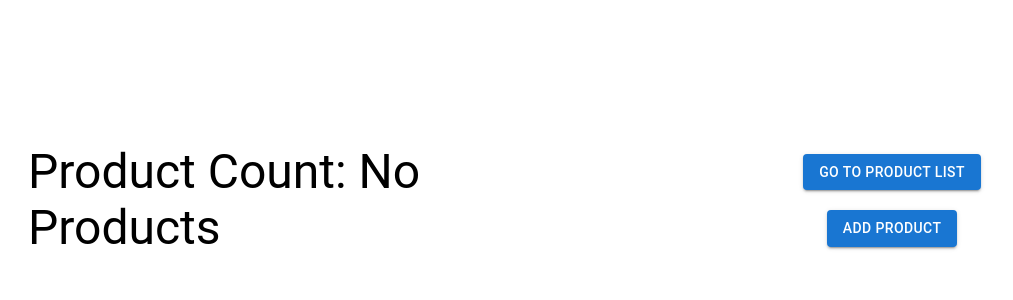
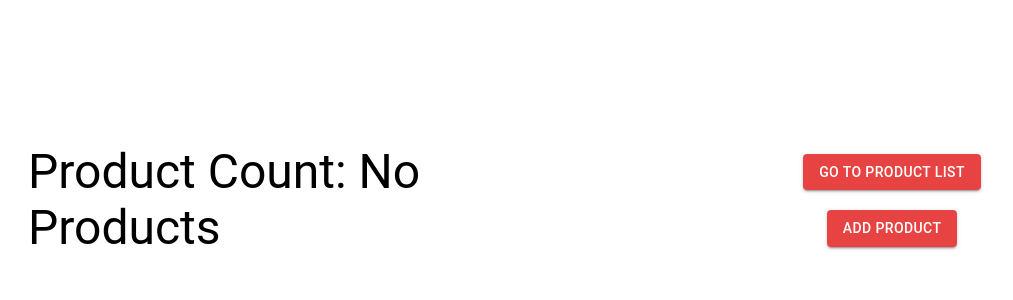
Before and after one commit to techoneel/my-app, a React (Create React App) app: page / in a window 1280 px wide. Shown: the top 300 px of the page, without its empty margins (36-1049 px from the left). Built offline with nearby package versions, Linux system fonts and the light colour scheme; no server answers.

Commit message:
+ check in basic form handle

```diff
--- a/src/components/App.tsx
+++ b/src/components/App.tsx
@@ -12,6 +12,9 @@ import {
   initialProducts,
   productReducer,
 } from "../reducers/productReducer";
+import { ThemeProvider } from "@emotion/react";
+import defaultTheme from "../config/theme";
+import AddProduct from "./product/AddProduct";
 
 function App() {
   /**
@@ -23,12 +26,13 @@ function App() {
   // const [products, setProducts] = React.useState<[]>([]);
   // const [currentProductID, setCurrentProductID] = React.useState<number>(NaN);
 
-  const [{ products, currentProductID }, dispatch] = React.useReducer(
-    productReducer,
-    initialProducts
-  );
-  // const [state, dispatch] = React.useReducer(productReducer, initialProducts);
-  // const { products, currentProductID } = state;
+  // const [{ products, currentProductID }, dispatch] = React.useReducer(
+  //   productReducer,
+  //   initialProducts
+  // );
+
+  const [state, dispatch] = React.useReducer(productReducer, initialProducts);
+  const { products, currentProductID } = state;
 
   useEffect(
     () => {
@@ -57,7 +61,26 @@ function App() {
     ]
   );
 
+  /**
+ * if you want to declare theme in App.tsx itself
+ * <ThemeProvider
+      theme={createTheme({
+        palette: {
+          primary: {
+            main: "#e84343",
+          },
+          secondary: {
+            main: "#f50057",
+          },
+        },
+      })}
+    >
+    {children}
+    </ThemeProvider>
+ */
+
   return (
+    <ThemeProvider theme={defaultTheme}>
       <ProductProvider
         products={products}
         currentProductID={currentProductID}
@@ -67,6 +90,7 @@ function App() {
           <Routes>
             <Route path="/" element={<Product />} />
             <Route path="/products" element={<ProductList />} />
+            <Route path="/products/add" element={<AddProduct />} />
             <Route path="/product/:productID" element={<ProductDetails />} />
 
             {/* Routes Error Handling */}
@@ -75,6 +99,7 @@ function App() {
           </Routes>
         </BrowserRouter>
       </ProductProvider>
+    </ThemeProvider>
   );
 }
 
--- a/src/components/product/AddProduct.tsx
+++ b/src/components/product/AddProduct.tsx
@@ -1,7 +1,54 @@
 import React from "react";
+import { Resolver, useForm } from "react-hook-form";
+
+type ProductFormValues = {
+  title: string;
+  brand: string;
+  // description: string;
+  // price: number;
+};
+
+const resolver: Resolver<ProductFormValues> = async (
+  values: ProductFormValues
+) => {
+  return {
+    values: values?.title ? values : {},
+    errors: !values.title
+      ? {
+          title: {
+            type: "required",
+            message: "Title is required.",
+          },
+        }
+      : {},
+  };
+};
 
 function AddProduct() {
-  return <h1>AddProduct</h1>;
+  const [productFormValues, setProductFormValues] =
+    React.useState<ProductFormValues | null>(null);
+  const {
+    register,
+    handleSubmit,
+    formState: { errors },
+  } = useForm<ProductFormValues>({ resolver });
+
+  const onSubmit = handleSubmit((data: ProductFormValues) => {
+    setProductFormValues(data);
+  });
+
+  return (
+    <>
+      <pre>{JSON.stringify(productFormValues || {}, null, 2)}</pre>
+      <form onSubmit={onSubmit}>
+        <input {...register("title")} placeholder="Enter product title" />
+        {errors?.title && <p>{errors.title.message}</p>}
+        <input {...register("brand")} placeholder="Enter product brand" />
+
+        <input type="submit" />
+      </form>
+    </>
+  );
 }
 
 export default AddProduct;
--- a/src/components/product/Product.tsx
+++ b/src/components/product/Product.tsx
@@ -44,7 +44,14 @@ function Product() {
             Go to Product List
           </Button>
           <br />
-          <Button variant="contained">Add Product</Button>
+          <Button
+            variant="contained"
+            onClick={() => {
+              navigate("/products/add");
+            }}
+          >
+            Add Product
+          </Button>
         </Grid>
       </Grid>
     </Container>
--- a/src/components/product/ProductList.tsx
+++ b/src/components/product/ProductList.tsx
@@ -6,10 +6,12 @@ import {
   CardMedia,
   Container,
   Grid,
+  ThemeProvider,
   Typography,
 } from "@mui/material";
 import React from "react";
 import { ProductType, useProductsContext } from "../../config/context";
+import { productTheme } from "../../config/theme";
 
 function ProductItem(props: { product: ProductType }) {
   const {
@@ -57,8 +59,10 @@ function ProductList() {
   return (
     <Container>
       <Typography variant="h2">Our Products</Typography>
+      <ThemeProvider theme={productTheme}>
         <Grid container spacing={1}>
-        {products?.slice(0, 6)?.map((product: ProductType, index: number) => {
+          {products /* ?.slice(0, 6) */
+            ?.map((product: ProductType, index: number) => {
               return (
                 <Grid item key={`product-${index}`}>
                   <ProductItem product={product} />
@@ -66,6 +70,7 @@ function ProductList() {
               );
             })}
         </Grid>
+      </ThemeProvider>
     </Container>
   );
 }
--- /dev/null
+++ b/src/config/theme.ts
@@ -0,0 +1,28 @@
+import { ThemeOptions, createTheme } from "@mui/material";
+
+const DEFAULT_THEME: ThemeOptions = {
+  palette: {
+    primary: {
+      main: "#e84343",
+    },
+    secondary: {
+      main: "#f50057",
+    },
+  },
+};
+
+const PRODUCT_THEME: ThemeOptions = {
+  palette: {
+    primary: {
+      main: "#f57f17",
+    },
+    secondary: {
+      main: "#f50057",
+    },
+  },
+};
+
+const defaultTheme = createTheme(DEFAULT_THEME);
+export default defaultTheme;
+
+export const productTheme = createTheme(PRODUCT_THEME);
```
Also changed, not shown: src/config/context.ts (+5 -5 lines). Lines whose indentation alone changed are shown as unchanged.
